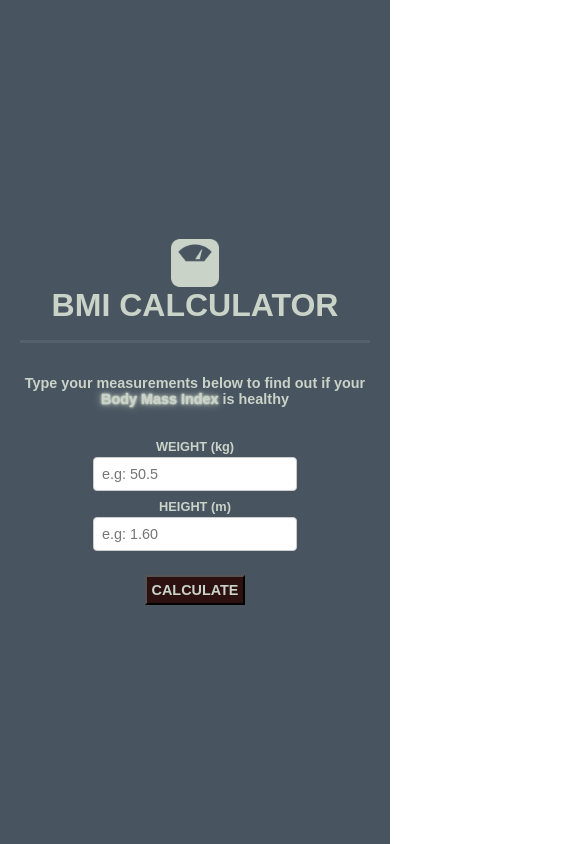
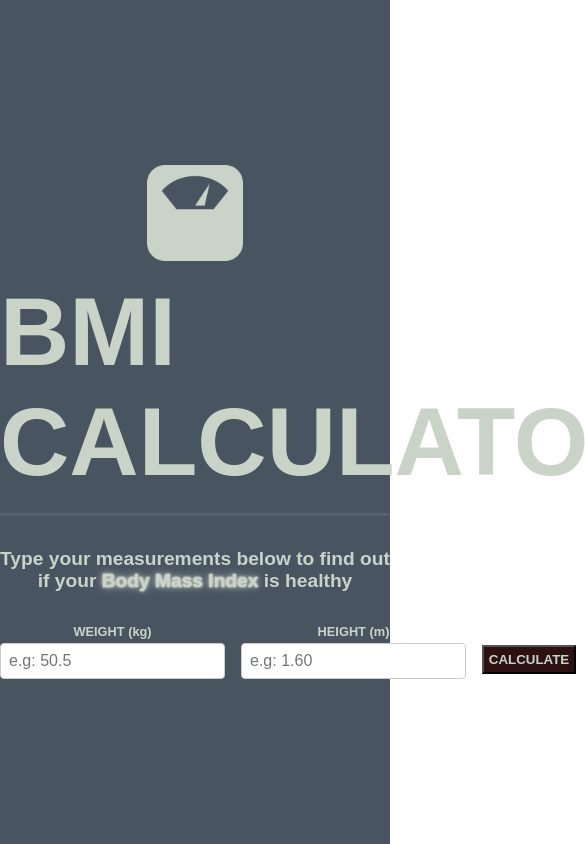
Before and after one commit to susyhaga/BMI_calculator_sh, a React (Vite) app: page / in a window 390 px wide. Shown: the top 844 px of the page, 585 px wide, since content can reach past the window. Built offline with nearby package versions, Linux system fonts and the light colour scheme.

Commit message:
Add files via upload

```diff
--- a/src/components/Header/Header.module.css
+++ b/src/components/Header/Header.module.css
@@ -3,6 +3,8 @@
     flex-direction: column;
     justify-content: center;
     align-items: center;
+    height: 100vh;
+    width: 100vw;
     background-color: var(--primaryColor);
     padding: 0;
     transition: height 0.5s ease; /* Transição suave */
@@ -14,10 +16,9 @@
 }
 
 .shrink {
+    height: 100%;
     width: 100%;  /* Ajusta a largura conforme o conteúdo */
     padding: 10px;
-}
-
 }
 .icon{
     width: 6rem;
@@ -98,62 +99,3 @@
     color: var(--secondaryColor);
 
 }
-
-@media (max-width: 1024px) {
-    .title {
-        font-size: 4rem;
-    }
-
-    .icon {
-        width: 5rem;
-    }
-}
-
-@media (max-width: 768px) {
-    .inputContainer {
-        flex-direction: column;
-    }
-
-    .title {
-        font-size: 3rem;
-    }
-
-    .icon {
-        width: 4rem;
-    }
-
-    .p {
-        font-size: 1rem;
-    }
-}
-
-@media (max-width: 480px) {
-    .header {
-        padding: 20px;
-    }
-
-    .title {
-        font-size: 2rem;
-    }
-
-    .icon {
-        width: 3rem;
-    }
-
-    .p {
-        font-size: 0.9rem;
-    }
-
-    .inputContainer {
-        gap: 0.5rem;
-    }
-
-    .input {
-        font-size: 0.9rem;
-    }
-
-    .button {
-        padding: 0.3rem;
-        font-size: 0.9rem;
-    }
-}
--- a/src/components/Table/Table.module.css
+++ b/src/components/Table/Table.module.css
@@ -1,10 +1,10 @@
 .tableContainer {
     margin-top: 2rem;
-    width: 90vw;
-    height:100vh;
+    width: 80vw;
     padding: 1rem;
     background-color:var(--tableColor);
     max-width: 100vw;
+    max-height: 100vh;
 }
 
 .table {
```
